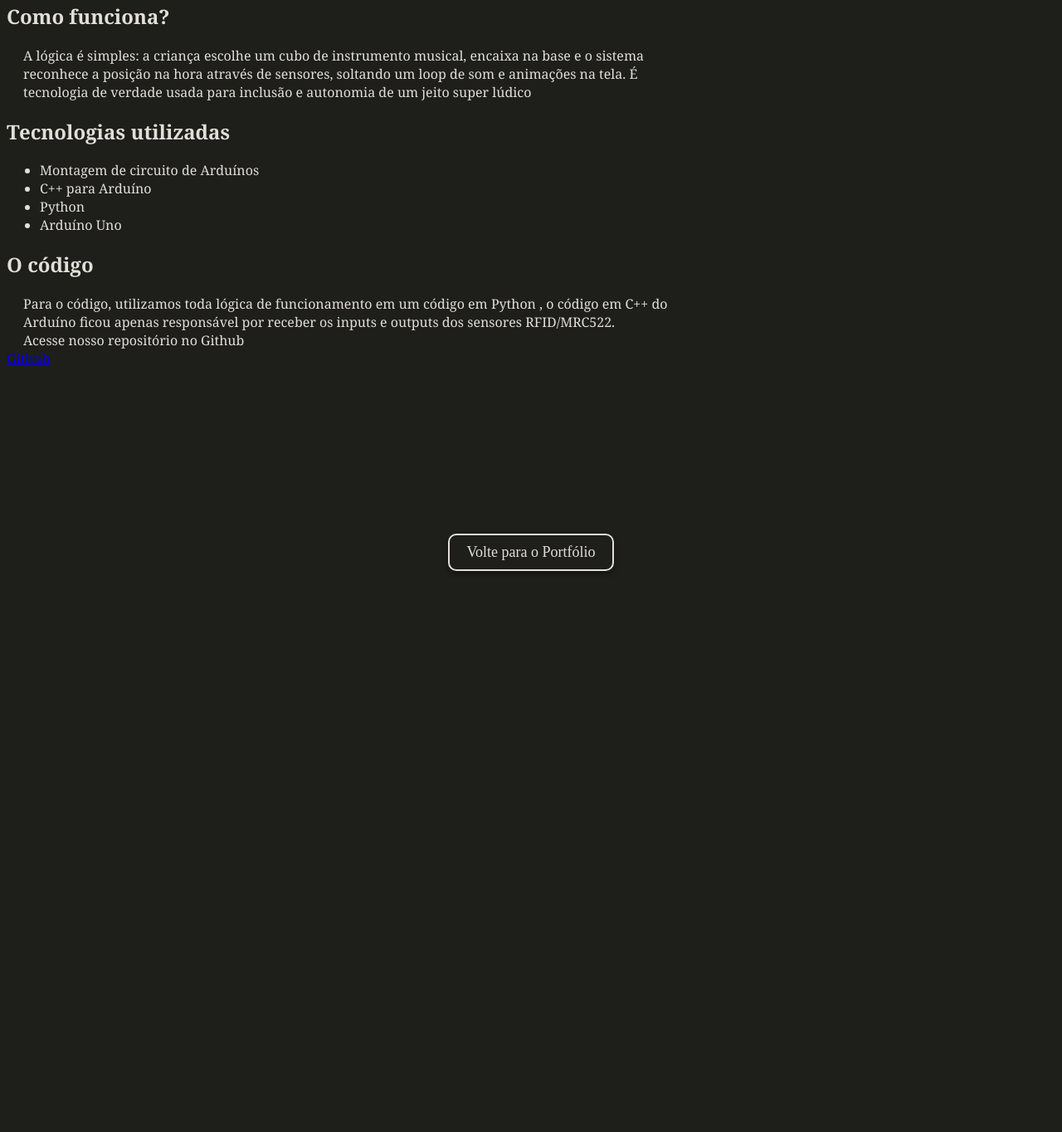
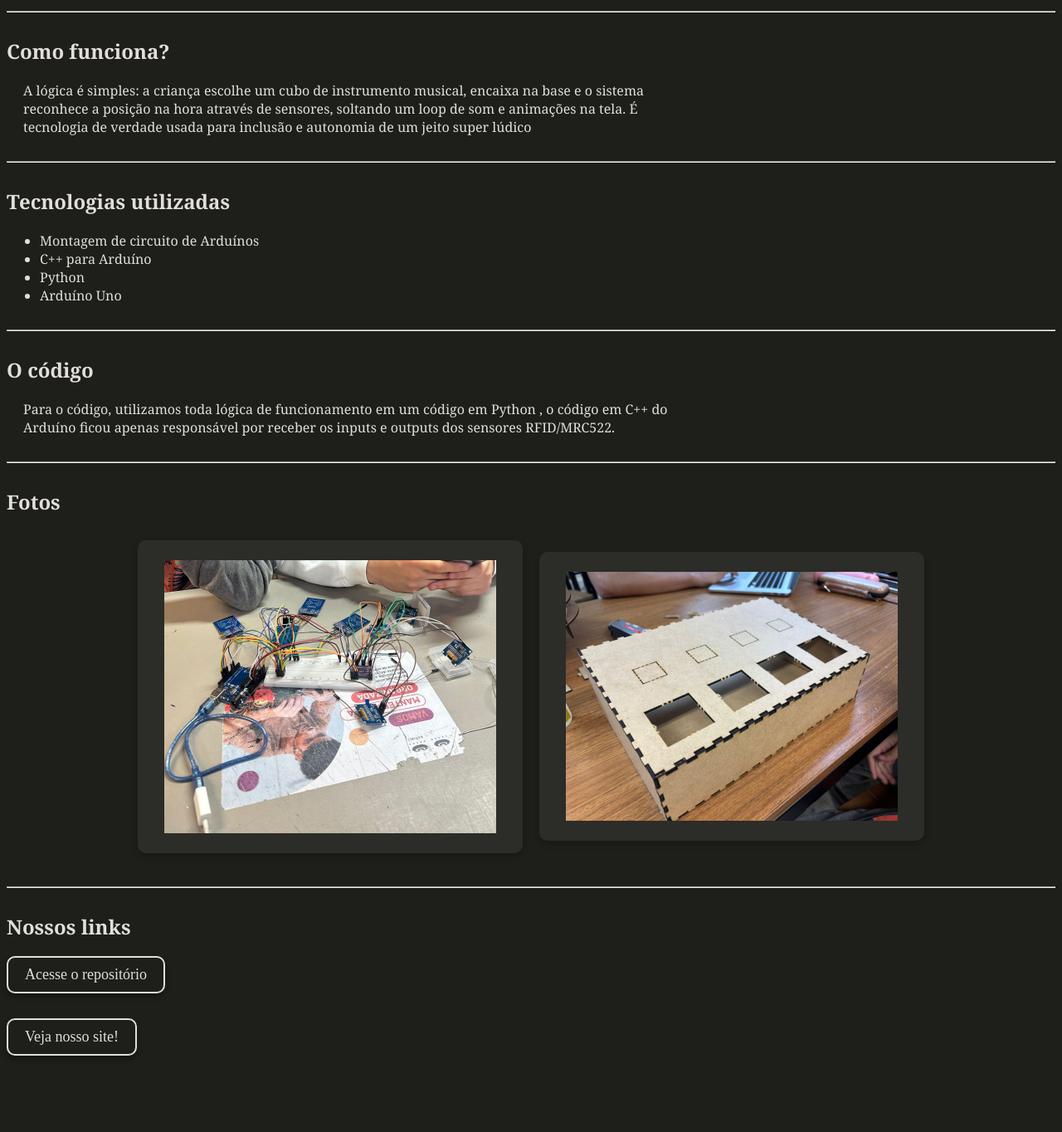
Before and after one commit to joaogpedrosa/portfolio.ic, a plain HTML site: page bitblock.html in a window 1280 px wide. Shown: the part 156-1520 px from the top of the page at 83% size. Before the commit the page ends 852 px from the top, so only its background shows below. Drawn offline with Linux system fonts and the light colour scheme.

Commit message:
Update bitblock.html

```diff
--- a/bitblock.html
+++ b/bitblock.html
@@ -19,11 +19,12 @@
              milharees de crianças que possuem TEA, o atraso no desenvolvimento na
              fala, que afeta uma grande porcentagem desse grupo. </p>
     </section>
+    <hr>
     <section>
         <h2>Como funciona?</h2>
         <p>A lógica é simples: a criança escolhe um cubo de instrumento musical, encaixa na base e o sistema reconhece a posição na hora através de sensores, soltando um loop de som e animações na tela. É tecnologia de verdade usada para inclusão e autonomia de um jeito super lúdico</p>
     </section>
-
+    <hr>
     <section>
         <h2>Tecnologias utilizadas</h2>
         <ul>
@@ -33,23 +34,33 @@
             <li>Arduíno Uno</li>
         </ul>
     </section>
+    <hr>
     <section>
         <h2>O código</h2>
         <p>Para o código, utilizamos toda lógica de funcionamento em um código em Python
         , o código em C++ do Arduíno ficou apenas responsável por receber os inputs e outputs dos sensores RFID/MRC522.
         </p>
+    </section>
+    <hr>
+    <section>
+        <h2>Fotos</h2>
+        <div class="ftsprojetos">
+            <img src="fotos/teste.jpg" alt="montagem circuito" class="foto-item">
 
-        <p>Acesse nosso repositório no Github</p>
-        <a href="https://github.com/Bleue-Luna/BB-Grupo5" tabindex="_blank">Github
-
-        </a>
+            <img src="fotos/teste2.jpeg" alt="montagem do chassi"  class="foto-item">
+        </div>
+    </section>
+    <hr>
+    <section>
+        <h2>Nossos links</h2>
+        <div class="non">
+        <a href="https://github.com/Bleue-Luna/BB-Grupo5" target="_blank" class="botao-interativo">Acesse o repositório</a>
+        <a href="https://sites.google.com/cesar.school/projeto1-grupo5/home" target="_blank" class="botao-interativo">Veja nosso site!</a>
+        </div>
     </section>
     <div class="volta">
     <a href="index.html" class="botao-interativo">Volte para o Portfólio</a>
     </div>
 
-
-
-
 </body>
 </html>
```
